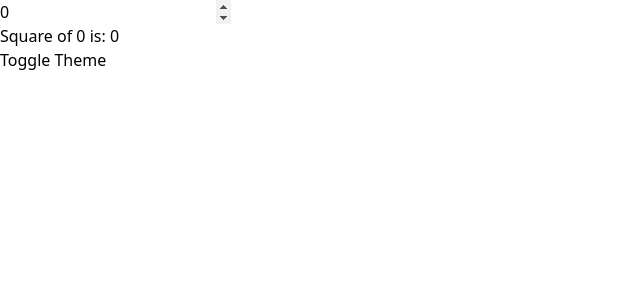
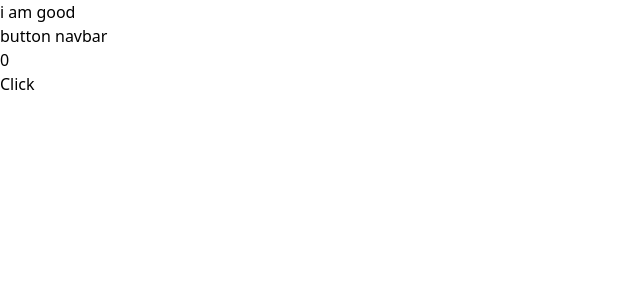
Before and after one commit to LokendraNath/odin-react-learning, a React (Vite) app in the folder MyFirstReactApp/: page / in a window 1280 px wide. Shown: the top 300 px of the page, without its empty margins (0-640 px from the left). Built offline with nearby package versions, Linux system fonts and the light colour scheme.

Commit message:
learn about useMemo useCallback

```diff
--- a/MyFirstReactApp/src/App.jsx
+++ b/MyFirstReactApp/src/App.jsx
@@ -4,16 +4,14 @@
 // import Messenger from "./Practice/hooks/useReducer/Challenges/Chalenge 1-3/Messenger1";
 // // import TaskApp from "./Practice/hooks/useReducer/Example1";
 // import CounterUseReduce from "./Practice/hooks/useReducer/MoreDetails";
-import UseMemo from "./Practice/hooks/useMemo/CodeWithHarry";
+import { UseCallback } from "./Practice/hooks/useCallback/CWH-App";
 // import { YtLearningPro } from "./Practice/hooks/useReducer/YtLearningPro";
-// import UseRef from "./Practice/hooks/useRef/CodeWithHarry";
-// import { Simple } from "./Practice/hooks/useRef/Simple";
 // import OdinReducer from "./Practice/hooks/useReducer/Odin";
 
 function App() {
   return (
     <div className="min-h-screen items-center justify-center">
-      <UseMemo />
+      <UseCallback />
     </div>
   );
 }
--- /dev/null
+++ b/MyFirstReactApp/src/Practice/hooks/useCallback/CWH-App.jsx
@@ -0,0 +1,20 @@
+/* eslint-disable no-unused-vars */
+import React, { useCallback, useState } from "react";
+import NavBar from "./CWH-Navbar";
+
+export const UseCallback = () => {
+  const [counter, setCounter] = useState(0);
+  const [adjective, setAdjective] = useState("good");
+
+  const getAdjective = useCallback(() => {
+    setAdjective(`Bad ${counter}`);
+  }, [counter]);
+
+  return (
+    <div>
+      <NavBar adjective={adjective} getAdjective={getAdjective} />
+      <h1>{counter}</h1>
+      <button onClick={() => setCounter((prev) => prev + 1)}>Click</button>
+    </div>
+  );
+};
--- /dev/null
+++ b/MyFirstReactApp/src/Practice/hooks/useCallback/CWH-Navbar.jsx
@@ -0,0 +1,15 @@
+import { memo } from "react";
+
+/* eslint-disable no-unused-vars */
+export const NavBar = ({ adjective, getAdjective }) => {
+  console.log("Navbar is render");
+
+  return (
+    <div>
+      <h1>i am {adjective}</h1>
+      <button onClick={() => getAdjective()}>button navbar</button>
+    </div>
+  );
+};
+
+export default memo(NavBar);
```
